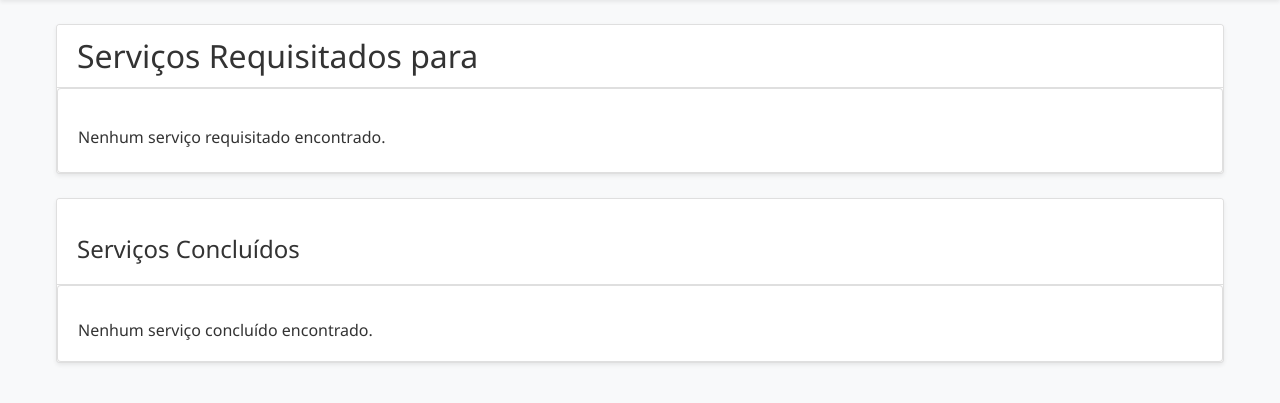
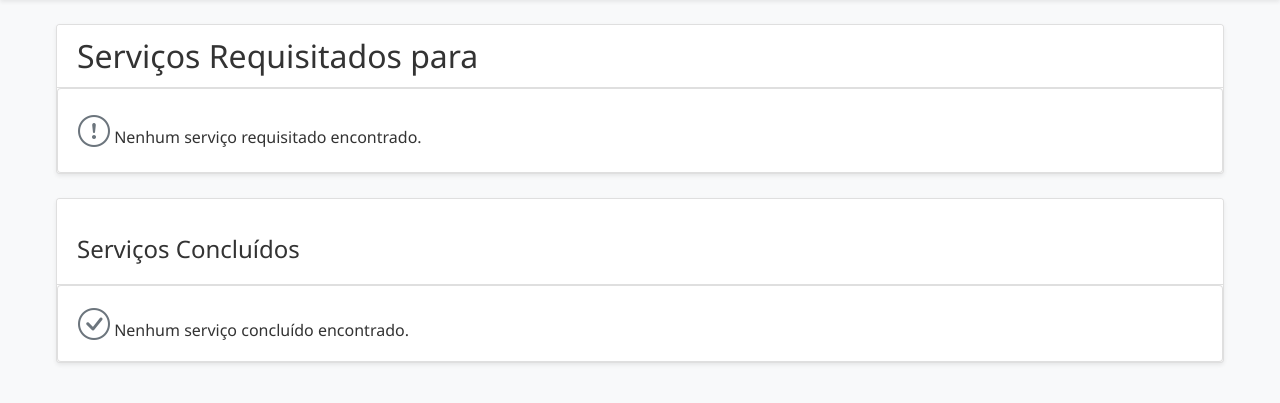
Before and after one commit to MatheusHeinzen/Free-La, a Flask app: template app/templates/servicos_freelancer.html in a window 1280 px wide. Shown: the part 57-460 px from the top of the page. Run offline with Flask 3, Linux system fonts and the light colour scheme; the template is opened without the code that fills it, so the values that code supplies are empty; the visitor is signed in with stand-in values (Sample User, id 1); data comes from the database, SQL or seed files in the repository; some libraries are stand-ins or nearby versions.

Commit message:
Atualização 5.7.4
Correção das estrelas
CRUD de avaliação testado e é funcional

```diff
--- a/app/static/js/servicos_freelancer.js
+++ b/app/static/js/servicos_freelancer.js
@@ -131,15 +131,21 @@ window.avaliarServico = async function (servicoId, avaliacaoExistente = null) {
     const { value: formValues } = await Swal.fire({
         title: avaliacaoExistente ? 'Reavaliar Serviço' : 'Avaliar Serviço',
         html: `
-           <div class="mb-3">
-            <label class="form-label">Nota:</label><br>
-            <div class="rating">
-            ${[5,4,3,2,1].map(i => `
-                <input type="radio" id="estrela${i}" name="rating" value="${i}" ${notaAtual == i ? 'checked' : ''}>
-                <label for="estrela${i}"><i class="bi bi-star-fill"></i></label>
-            `).join('')}
+            <div class="mb-3">
+                <label class="form-label">Nota:</label><br>
+                <div class="rating">
+                    <input type="radio" id="estrela5" name="rating" value="5">
+                    <label for="estrela5"><i class="bi bi-star-fill"></i></label>
+                    <input type="radio" id="estrela4" name="rating" value="4">
+                    <label for="estrela4"><i class="bi bi-star-fill"></i></label>
+                    <input type="radio" id="estrela3" name="rating" value="3">
+                    <label for="estrela3"><i class="bi bi-star-fill"></i></label>
+                    <input type="radio" id="estrela2" name="rating" value="2">
+                    <label for="estrela2"><i class="bi bi-star-fill"></i></label>
+                    <input type="radio" id="estrela1" name="rating" value="1">
+                    <label for="estrela1"><i class="bi bi-star-fill"></i></label>
+                </div>
             </div>
-        </div>
         <label for="comentarioServico">Comentário:</label>
         <textarea id="comentarioServico" class="form-control" rows="3">${comentarioAtual}</textarea>
         `,
--- a/app/templates/index.html
+++ b/app/templates/index.html
@@ -85,7 +85,7 @@
                     <input id="login-senha" type="password" placeholder="Senha" />
                     <i class="bi bi-eye-fill" id="btn-senha3" onclick="toggleSenha('login-senha','btn-senha3')"></i>
                 </div>
-                <a href="#">Esqueceu sua senha?</a>
+                <!-- <a href="#">Esqueceu sua senha?</a> -->
                 <button type="submit">Login</button>
             </form>
         </div>
--- a/app/templates/servicos_cliente.html
+++ b/app/templates/servicos_cliente.html
@@ -13,6 +13,7 @@
     <link rel="stylesheet" href="{{ url_for('static', filename='css/sidebar.css') }}">
     <link rel="stylesheet" href="{{ url_for('static', filename='css/complementos.css') }}">
     <link rel="stylesheet" href="{{ url_for('static', filename='css/sidebar.css') }}">
+    <link rel="stylesheet" href="https://cdn.jsdelivr.net/npm/bootstrap-icons@1.11.3/font/bootstrap-icons.min.css">
     <style>
         /* Estilos específicos para a lista de serviços */
         .list-group-item {
--- a/app/templates/servicos_freelancer.html
+++ b/app/templates/servicos_freelancer.html
@@ -9,6 +9,7 @@
     <link rel="stylesheet" href="https://stackpath.bootstrapcdn.com/bootstrap/4.1.3/css/bootstrap.min.css">
     <link rel="stylesheet" href="{{ url_for('static', filename='css/sidebar.css') }}">
     <link rel="stylesheet" href="{{ url_for('static', filename='css/complementos.css') }}">
+    <link rel="stylesheet" href="https://cdn.jsdelivr.net/npm/bootstrap-icons@1.11.3/font/bootstrap-icons.min.css">
     <style>
         .mt-4 {
             display: block;
```
Also changed, not shown: app/static/js/servicos_cliente.js (+10 -4 lines).
